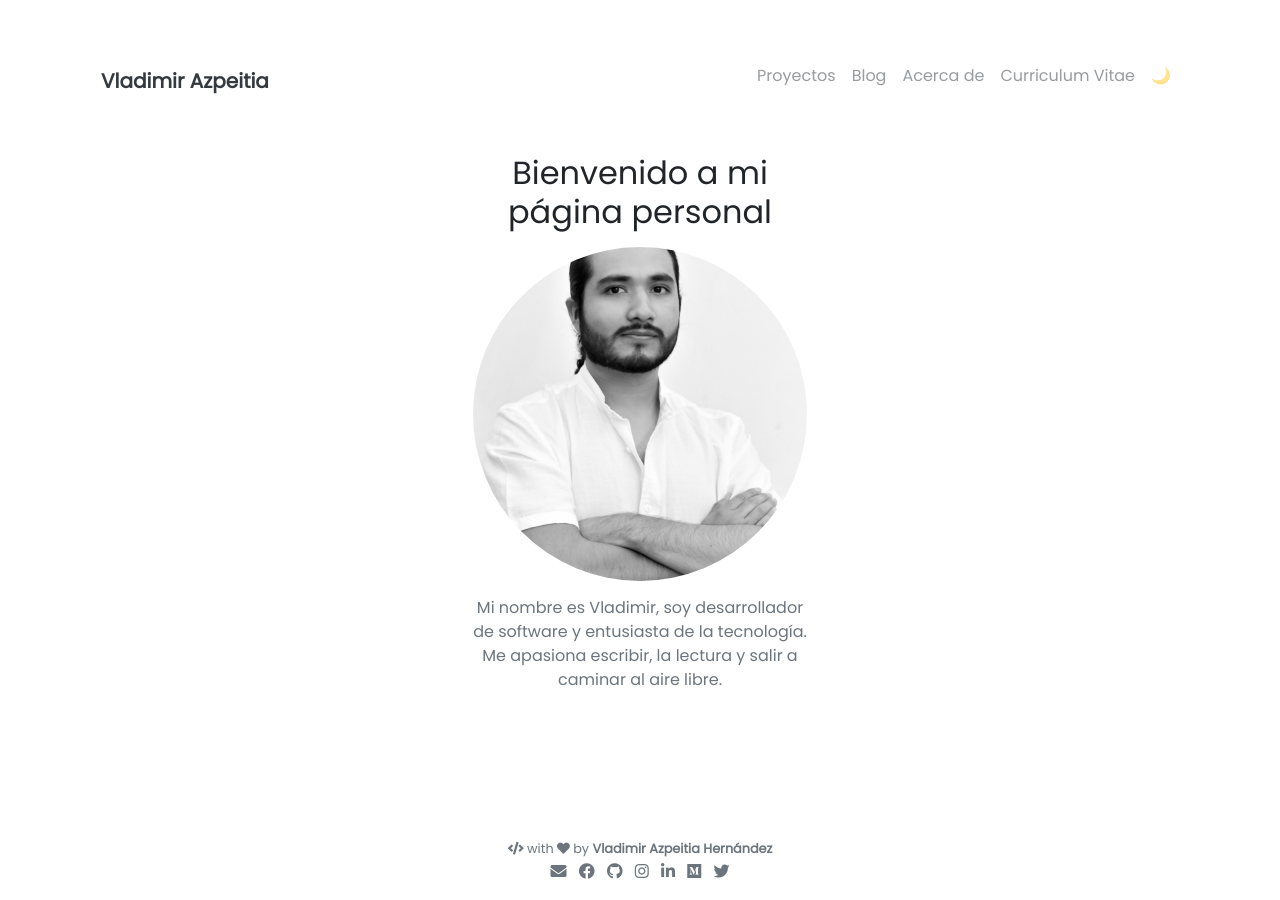
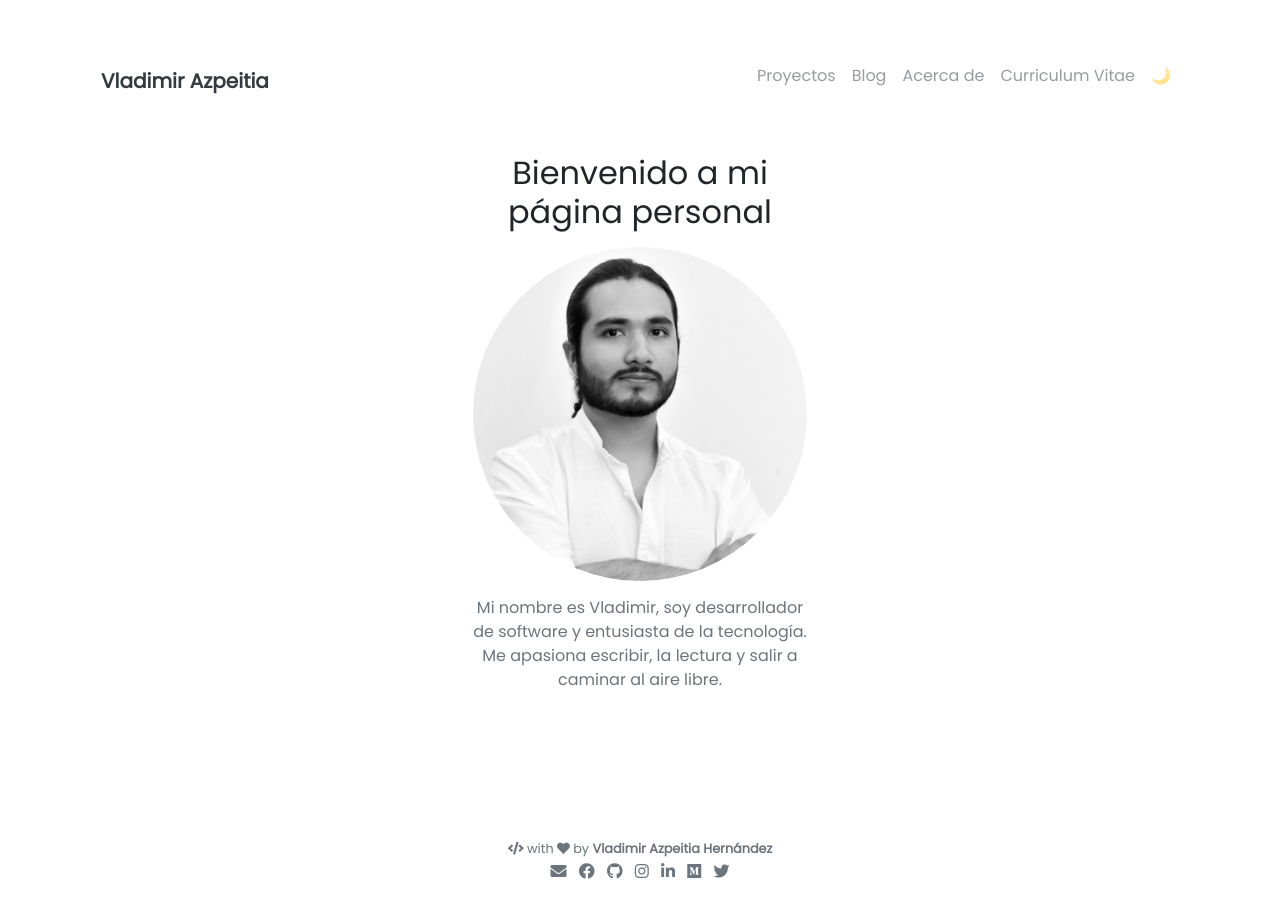
Before and after one commit to vazpeitiah/vazpeitiah.github.io, a Jekyll site: the page built from pages/index.md, in a window 1280 px wide. Built offline with Jekyll 4.4.1, drawn with Linux system fonts in a browser that asks for light colours; nearby versions of some CDN libraries.

Commit message:
fix image profile

```diff
--- a/_includes/landing.html
+++ b/_includes/landing.html
@@ -10,7 +10,7 @@
     <div id="container" class="my-2">
       <div id="dummy"></div>
       <div id="element">
-        <img src="{{site.url}}/assets/img/profile.jpg" alt="{{ site.title }}" class="circle-image wow animated zoomIn" data-wow-delay=".1s">
+        <img src="{{site.url}}/assets/img/profilev2.jpg" alt="{{ site.title }}" class="circle-image wow animated zoomIn" data-wow-delay=".1s">
       </div>
     </div>
 
--- a/_layouts/default.html
+++ b/_layouts/default.html
@@ -1,10 +1,4 @@
 <!DOCTYPE html>
-
-<!--
-  portfolYOU Jekyll theme by Youssef Raafat
-  Free for personal and commercial use under the MIT license
-  https://github.com/YoussefRaafatNasry/portfolYOU
--->
 
 <html lang="en" class="h-100">
 
```
Also changed, not shown: assets/img/profilev2.jpg (added).
